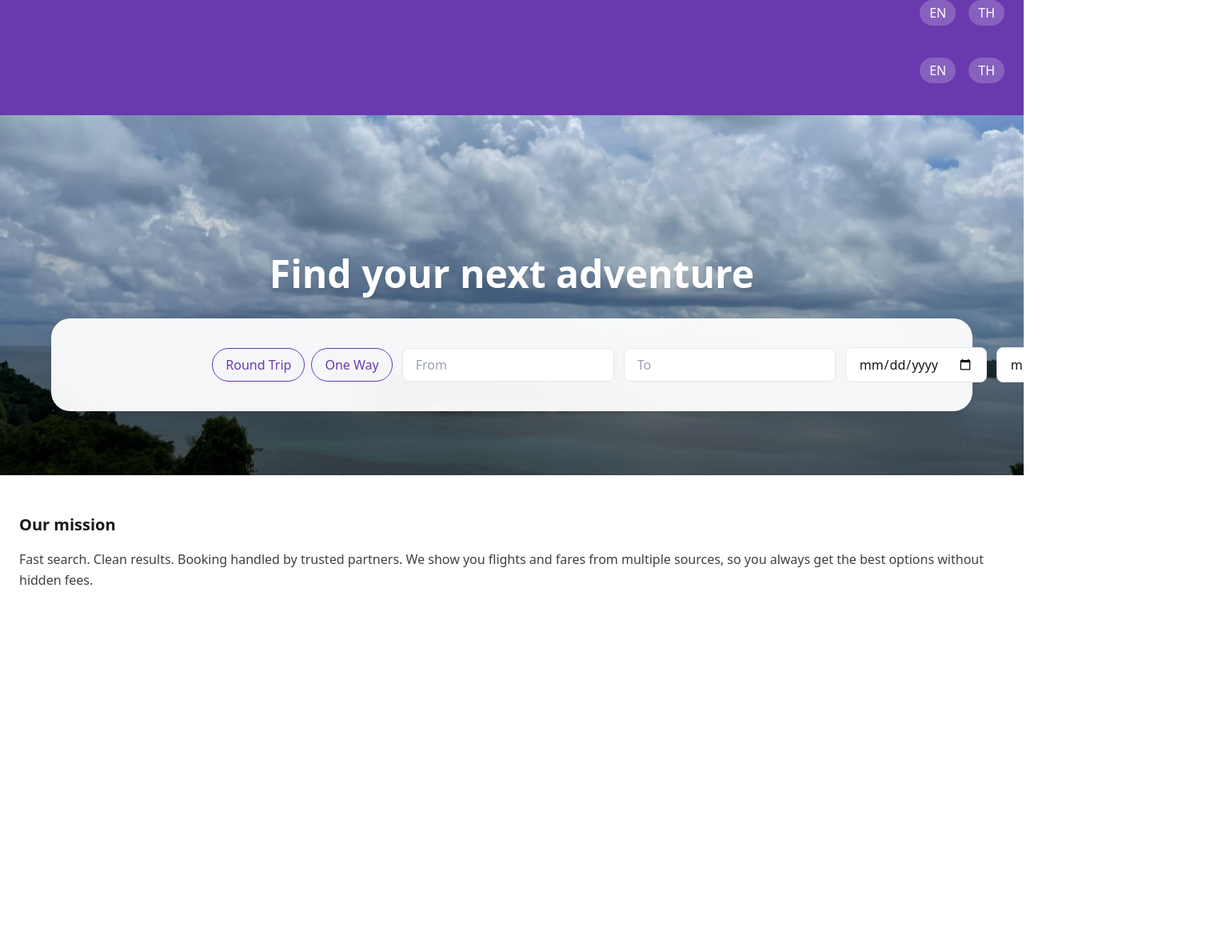
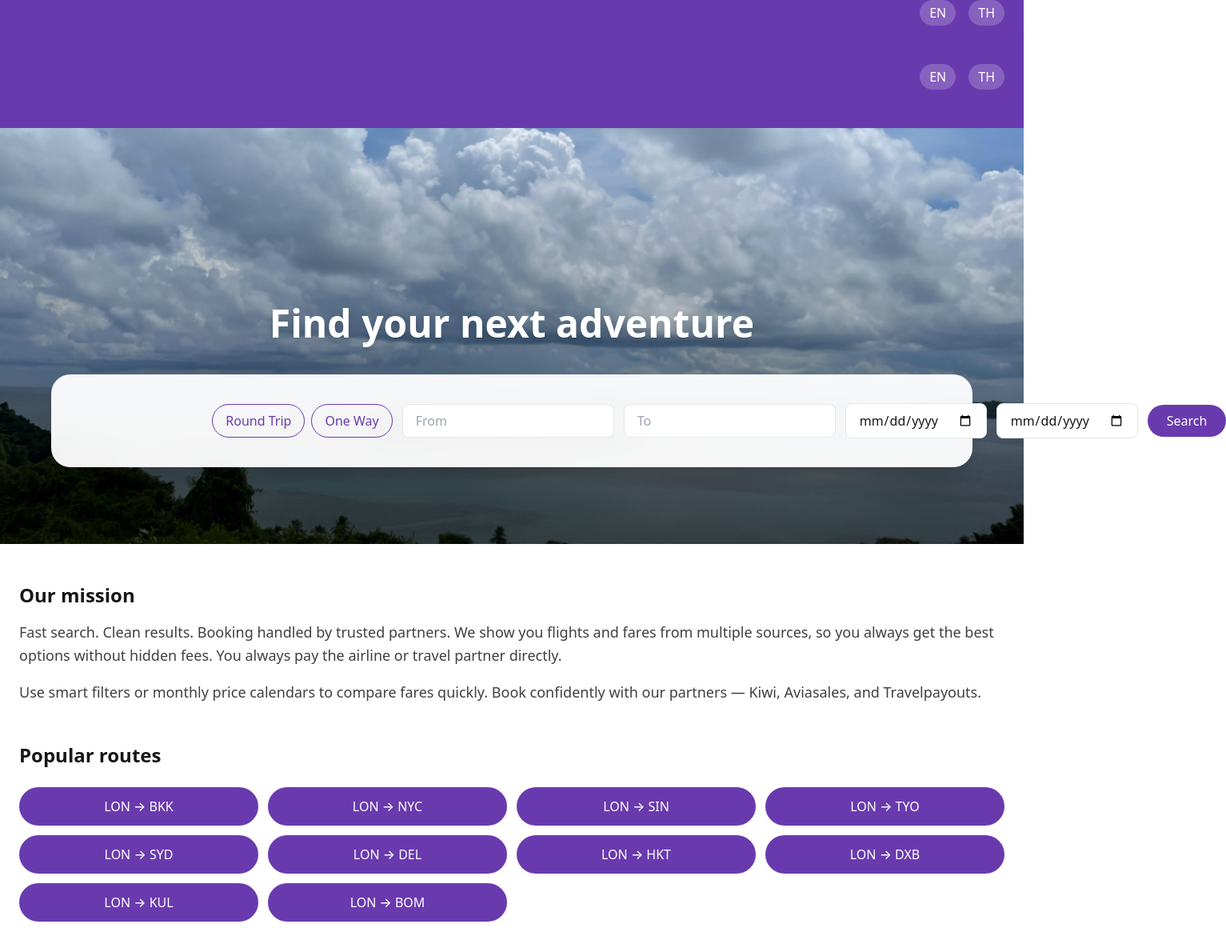
Before and after one commit to GarethScott007/sabaifly-site, a Next.js app: page / in a window 1280 px wide. Shown: the top 1190 px of the page at 80% size, 1533 px wide, since content can reach past the window. Before the commit the page ends 800 px from the top, so only its background shows below. Built offline with nearby package versions, Linux system fonts and the light colour scheme.

Commit message:
Update page.tsx

```diff
--- a/app/page.tsx
+++ b/app/page.tsx
@@ -1,15 +1,16 @@
 import Image from "next/image";
 import SearchForm from "@/components/SearchForm";
 import Header from "@/components/Header";
+import Link from "next/link";
 
 export default function Home() {
   return (
-    <main className="flex flex-col items-center bg-white text-neutral-900">
+    <main className="flex flex-col items-center bg-white text-neutral-900 min-h-screen">
       {/* Header */}
-      <Header className="h-28 shadow-md" />
+      <Header className="h-32 shadow-md" />
 
       {/* Hero Section */}
-      <section className="relative w-full h-[450px] overflow-hidden">
+      <section className="relative w-full h-[520px] md:h-[480px] lg:h-[520px] overflow-visible">
         {/* Background Image */}
         <Image
           src="/img/hero-home.jpg"
@@ -20,11 +21,11 @@ export default function Home() {
         />
 
         {/* Gradient Overlay for contrast */}
-        <div className="absolute inset-0 bg-gradient-to-t from-black/50 via-black/10 to-transparent z-10" />
+        <div className="absolute inset-0 bg-gradient-to-t from-black/60 via-black/20 to-transparent z-10" />
 
         {/* Hero Content */}
-        <div className="absolute inset-0 z-20 flex flex-col items-center justify-end pb-20 px-4">
-          <h1 className="text-white text-4xl md:text-5xl font-semibold drop-shadow-lg mb-8">
+        <div className="absolute inset-0 z-20 flex flex-col items-center justify-end pb-24 px-4">
+          <h1 className="text-white text-4xl md:text-5xl font-semibold drop-shadow-lg mb-10 text-center">
             Find your next adventure
           </h1>
 
@@ -37,12 +38,45 @@ export default function Home() {
 
       {/* Mission Section */}
       <section className="w-full max-w-7xl mx-auto px-6 py-12 text-neutral-700">
-        <h2 className="text-xl font-semibold mb-4">Our mission</h2>
-        <p className="leading-relaxed">
+        <h2 className="text-2xl font-semibold mb-4">Our mission</h2>
+        <p className="leading-relaxed text-lg">
           Fast search. Clean results. Booking handled by trusted partners. We
           show you flights and fares from multiple sources, so you always get
-          the best options without hidden fees.
+          the best options without hidden fees. You always pay the airline or
+          travel partner directly.
         </p>
+
+        <p className="mt-4 leading-relaxed text-lg">
+          Use smart filters or monthly price calendars to compare fares quickly.
+          Book confidently with our partners — Kiwi, Aviasales, and Travelpayouts.
+        </p>
+      </section>
+
+      {/* Popular Routes Section */}
+      <section className="w-full max-w-7xl mx-auto px-6 pb-16">
+        <h2 className="text-2xl font-semibold mb-6">Popular routes</h2>
+        <div className="grid grid-cols-2 sm:grid-cols-3 lg:grid-cols-4 gap-3">
+          {[
+            ["LON", "BKK"],
+            ["LON", "NYC"],
+            ["LON", "SIN"],
+            ["LON", "TYO"],
+            ["LON", "SYD"],
+            ["LON", "DEL"],
+            ["LON", "HKT"],
+            ["LON", "DXB"],
+            ["LON", "KUL"],
+            ["LON", "BOM"],
+          ].map(([from, to]) => (
+            <Link
+              key={`${from}-${to}`}
+              href={`/status/${from}-${to}`}
+              className="bg-brand text-white font-medium py-3 rounded-full text-center hover:bg-brand-dark transition-all shadow-sm"
+            >
+              {from} → {to}
+            </Link>
+          ))}
+        </div>
       </section>
     </main>
   );
```
